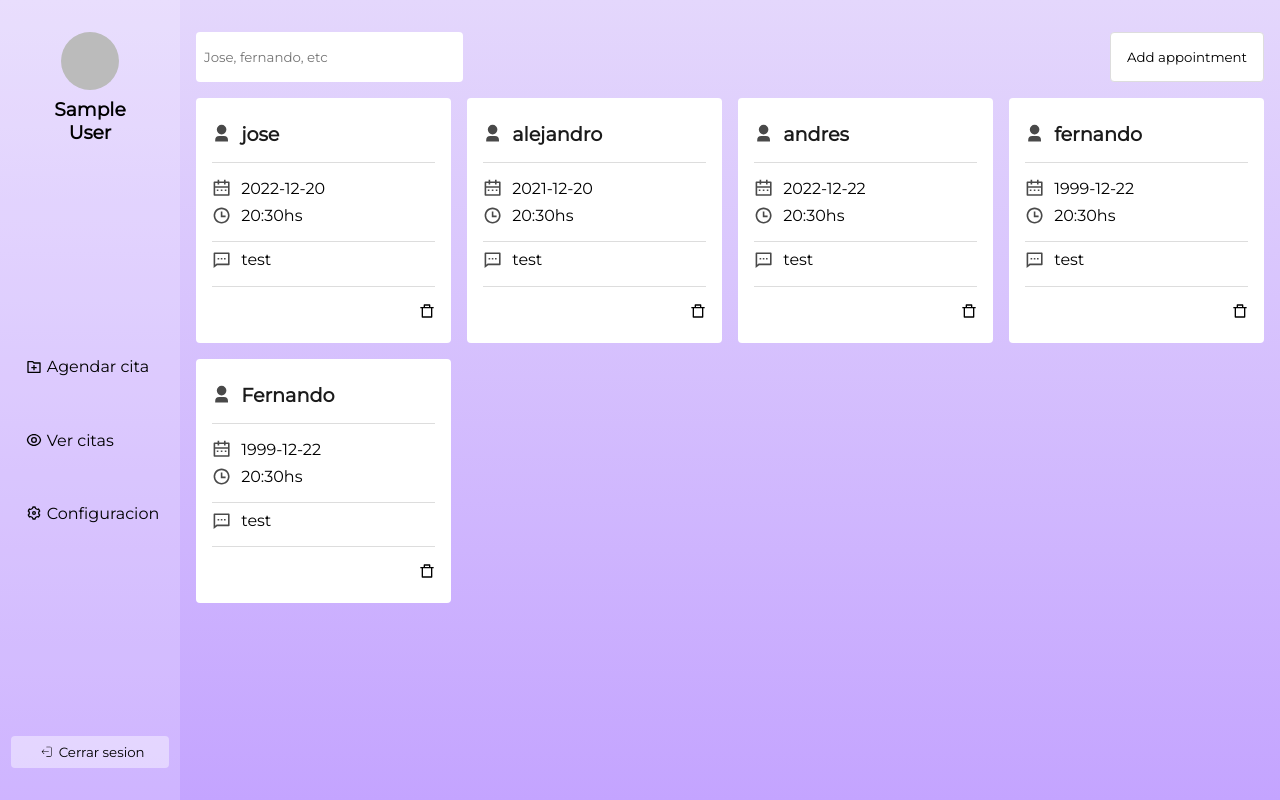
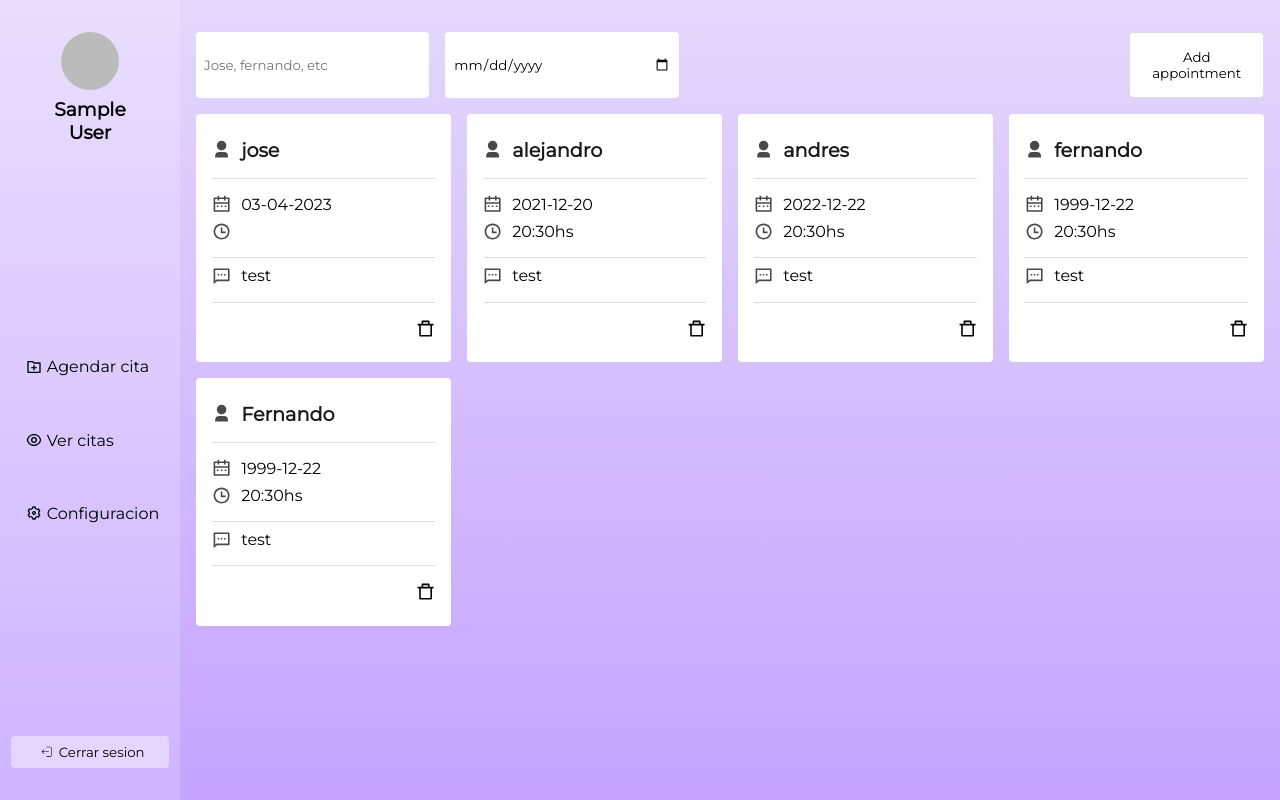
Before and after one commit to Sxnty/Appointment-Schedule, a React (Vite) app: page /appointments in a window 1280 px wide. Built offline with nearby package versions, Linux system fonts and the light colour scheme; no server answers; sample sign-in values are in the browser's storage.

Commit message:
added filters and fixed some bugs

```diff
--- a/package.json
+++ b/package.json
@@ -10,11 +10,13 @@
   },
   "dependencies": {
     "firebase": "^9.17.1",
+    "moment": "^2.29.4",
     "react": "^18.2.0",
     "react-dom": "^18.2.0",
     "react-hot-toast": "^2.4.0",
     "react-icons": "^4.7.1",
-    "react-router-dom": "^6.8.1"
+    "react-router-dom": "^6.8.1",
+    "styled-components": "^5.3.8"
   },
   "devDependencies": {
     "@types/react": "^18.0.26",
--- a/src/App.jsx
+++ b/src/App.jsx
@@ -1,24 +1,48 @@
-import React from 'react'
-import { Route, Routes } from 'react-router-dom'
-import { AuthProvider } from './context/AuthContext'
-import Appointments from './componenets/Appointments'
-import Appointment from './componenets/Appointment'
-import Auth from './componenets/Auth'
-import Home from './componenets/Home'
-import Login from './componenets/Login'
-import Sidebar from './componenets/Sidebar'
-import AddAppoint from './componenets/AddAppoint'
+import React from "react";
+import { Route, Routes } from "react-router-dom";
+import { AuthProvider } from "./context/AuthContext";
+import Appointments from "./componenets/Appointments";
+import Auth from "./componenets/Auth";
+import Home from "./componenets/Home";
+import Login from "./componenets/Login";
+import Sidebar from "./componenets/Sidebar";
+import AddAppoint from "./componenets/AddAppoint";
 function App() {
   return (
     <AuthProvider>
-      <Sidebar/>
       <Routes>
-        <Route path='/login' element={<Login/>}/>
-        <Route path='/' element={<Auth><Home/></Auth>}/>
-        <Route path='/appointments' element={<Auth><Appointments/></Auth>}/>
-        <Route path='/add-appoint' element={<Auth><AddAppoint/></Auth>}/>
+        <Route path="/login" element={<Login />} />
       </Routes>
+      <main className="main">
+        <Sidebar />
+        <Routes>
+          <Route
+            path="/"
+            element={
+              <Auth>
+                <Home />
+              </Auth>
+            }
+          />
+          <Route
+            path="/appointments"
+            element={
+              <Auth>
+                <Appointments />
+              </Auth>
+            }
+          />
+          <Route
+            path="/add-appoint"
+            element={
+              <Auth>
+                <AddAppoint />
+              </Auth>
+            }
+          />
+        </Routes>
+      </main>
     </AuthProvider>
-  )
+  );
 }
-export default App
+export default App;
--- a/src/componenets/AddAppoint.jsx
+++ b/src/componenets/AddAppoint.jsx
@@ -2,6 +2,7 @@ import React from "react";
 import "../styles/addAppoint.css";
 import { useState, useEffect } from "react";
 import toast, { Toaster } from 'react-hot-toast';
+import moment from "moment";
 
 function AddAppoint() {
   const [newAppoint, setNewAppoint] = useState({
@@ -20,9 +21,13 @@ function AddAppoint() {
 
     Object.values(newAppoint).map(function (value) {
       if (value == null || !value) {
-        setEmptyValues(true);
+        return setEmptyValues(true);
       }
     });
+
+    let date = moment(newAppoint.date).format('DD-MM-YYYY')
+    let hour = moment(newAppoint.date).format('HH:mm')
+    console.log(date, hour)
 
     console.log(newAppoint);
   };
--- a/src/componenets/Appointment.jsx
+++ b/src/componenets/Appointment.jsx
@@ -7,9 +7,16 @@ import {
   RiTimeLine,
 } from "react-icons/ri";
 import "../styles/appointmentCard.css";
+import moment from "moment";
 
-function Appointment({ appointment }) {
+function Appointment({ appointment, handleDelete }) {
   let newDate = appointment.date.split(" ");
+  let className =
+    moment(appointment.date).format("YYYY-MM-DD") ==
+    moment().format("YYYY-MM-DD")
+      ? "card__footer"
+      : "card__footer fix-right";
+
   return (
     <div className="appointment__card">
       <div className="card__name">
@@ -32,8 +39,16 @@ function Appointment({ appointment }) {
           <p>{appointment.notes}</p>
         </div>
       </div>
-      <div className="card__footer">
-        <RiDeleteBin7Line />
+      <div className={className}>
+        {moment(appointment.date).format("YYYY-MM-DD") ==
+        moment().format("YYYY-MM-DD") ? (
+          <p>Hoy</p>
+        ) : null}
+        <RiDeleteBin7Line
+          onClick={() => {
+            handleDelete(appointment.name);
+          }}
+        />
       </div>
     </div>
   );
--- a/src/componenets/Appointments.jsx
+++ b/src/componenets/Appointments.jsx
@@ -4,13 +4,13 @@ import { RiDeleteBin6Line, RiEdit2Line } from "react-icons/ri";
 import { Link } from "react-router-dom";
 import { useState, useEffect } from "react";
 import Appointment from "./Appointment";
-
+import moment from "moment";
 
 function Appointments() {
   const data = [
     {
       name: "jose",
-      date: "2022-12-20 20:30hs",
+      date: "03-04-2023",
       notes: "test",
     },
     {
@@ -43,36 +43,65 @@ function Appointments() {
     setDataFilter(data);
   }, []);
 
+  let actualDay = moment().format("YYYY-MM-DD");
+
   function compararFechas(a, b) {
     return b.fecha - a.fecha;
   }
 
-  const dataFiltered = (e) => {
+  const dataNameFiltered = (e) => {
     let dataFiltrada = fullData.filter((data) =>
       data.name.toLowerCase().includes(e.target.value.toLowerCase())
     );
     setDataFilter(dataFiltrada);
   };
+
+  const dataDateFiltered = (e) => {
+    let formDate = "";
+    console.log(e);
+    if (typeof e == "object") {
+      formDate = e.target.value;
+    } else {
+      formDate = e;
+    }
+    let dataFiltrada = fullData.filter((data) => {
+      let date = moment(formDate).format("DD-MM-YYYY");
+      return data.date.includes(date);
+    });
+    setDataFilter(dataFiltrada);
+  };
+
+  const handleDelete = (e) => {
+    let newData = data.filter((appointment) => appointment.name != e);
+    setFullData(newData);
+    setDataFilter(newData);
+  };
   return (
     <>
       <main className="appoint__container">
         <div className="appoint__top">
+          <div className="top__filters">
           <input
             type="text"
             placeholder="Jose, fernando, etc"
-            onChange={dataFiltered}
+            onChange={dataNameFiltered}
           />
+          <input type="date" onChange={dataDateFiltered} />
+          </div>
           <Link to="/add-appoint">
             <button>Add appointment</button>
           </Link>
         </div>
         <div className="appointments__list">
-            {dataFilter.map((e) => {
-              return(
-                <Appointment appointment={e} key={e.name}/>
-              )
-            })
-            }
+          {dataFilter.map((e) => {
+            return (
+              <Appointment
+                appointment={e}
+                key={e.name}
+                handleDelete={handleDelete}
+              />
+            );
+          })}
         </div>
       </main>
     </>
--- a/src/index.css
+++ b/src/index.css
@@ -12,5 +12,7 @@
 #root {
     height: 100vh;
     background: linear-gradient(to top, #c4a4ff, #e4d7fc) no-repeat center;
+}
+.main {
     display: flex;
 }
--- a/src/styles/appointmentCard.css
+++ b/src/styles/appointmentCard.css
@@ -8,8 +8,16 @@
 }
 .card__footer {
   display: flex;
-  justify-content: end;
+  justify-content: space-between;
   padding: .5rem 0;
+}
+.card__footer svg {
+  font-size: 1.2rem;
+  cursor: pointer;
+  transition: fill 150ms;
+}
+.card__footer svg:hover {
+  fill: #979797;
 }
 .card__name {
   display: flex;
@@ -41,3 +49,6 @@ display: flex;
 .card__date >div{
     display: flex;
 }
+.fix-right {
+  justify-content: flex-end !important;
+}
--- a/src/styles/appointments.css
+++ b/src/styles/appointments.css
@@ -24,10 +24,16 @@
     color: white;
     background-color: #c0bebe;
 }
-.appoint__top input {
+.top__filters {
+  width: 100%;
+  display: flex;
+  gap: 1rem;
+}
+.appoint__top .top__filters input {
     padding: .5rem;
     border: none;
     width: 25%;
+
     border-radius: .25rem;
 }
 .appointments__list{
```
Also changed, not shown: 1 other file (tests, documents, lock files or other folders).
